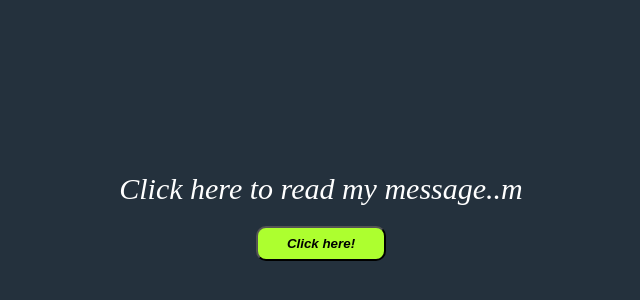
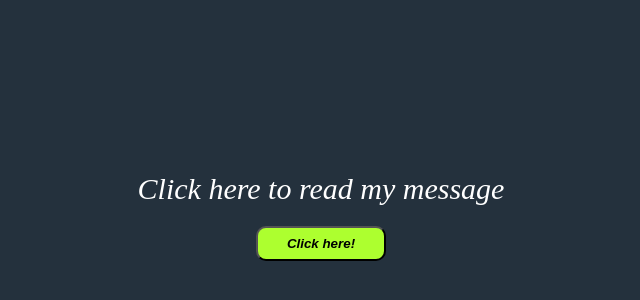
Before and after one commit to Palasbh/message, a plain HTML site: page index.html in a window 1280 px wide. Shown: the part 194-494 px from the top of the page, without its empty margins (319-959 px from the left). Drawn offline with Linux system fonts and the light colour scheme.

Commit message:
Update index.html

```diff
--- a/index.html
+++ b/index.html
@@ -75,7 +75,7 @@
         } */
     </style>
     <div class="para", id="touch">
-        <p>Click here to read my message..m</p>
+        <p>Click here to read my message</p>
         <div class="button">
             <button><b id="button">Click here!</b></button>
         </div>
```
